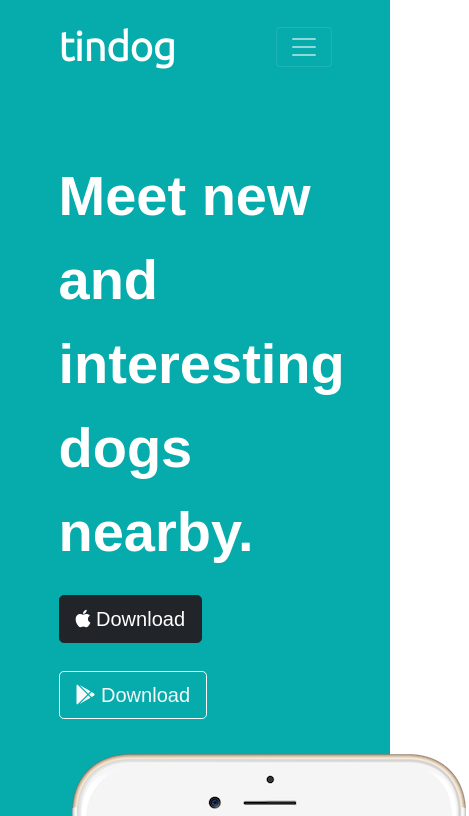
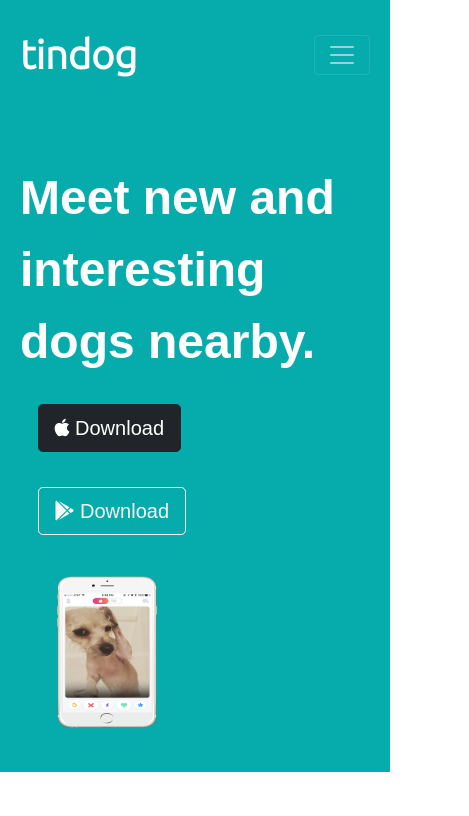
Before and after one commit to Ukonu/first-responsiveweb, a plain HTML site: page index.html in a window 390 px wide. Shown: the top 816 px of the page, 469 px wide, since content can reach past the window. Drawn offline with nearby package versions, Linux system fonts and the light colour scheme.

Commit message:
Update styles.css

```diff
--- a/styles.css
+++ b/styles.css
@@ -175,12 +175,54 @@ margin: 7% 3% 3%;
     margin-bottom: 2%;
 }
 
-@media (max-width: 1028px) {
+@media (max-width: 1000px) {
+    .container-fluid{
+        padding: 20px;
+    }
+
+    .download-button{
+        text-align: center;
+    }
+
     .title-img{
-        position: static;
-        padding-top: 15%;
+        position:relative;
+        left: 0px;
+        padding: 15% 0%;
         transform:rotate(0);
-        width: min-content;
-        height: min-content;
+        width: 100px;
+        height: 200px;
     }
+    .img-phone{
+        text-align: center;
+    }
+
+    .meet{
+       font-size: 3.0rem;
+    }
+
+    .download-button{
+        margin: 5% 5%;
+
+
+    }
+
+
+    .h3{
+        font-size: 1.0rem;
+     }
+
+     #pricing{
+        padding: 15px;
+        margin: 0px;
+        text-align: center;
+    }
+    .plan{
+        font-size: 2.0rem;
+     }
+
+    #cta{
+        padding: 10px;
+    }
+
+
 }
```
